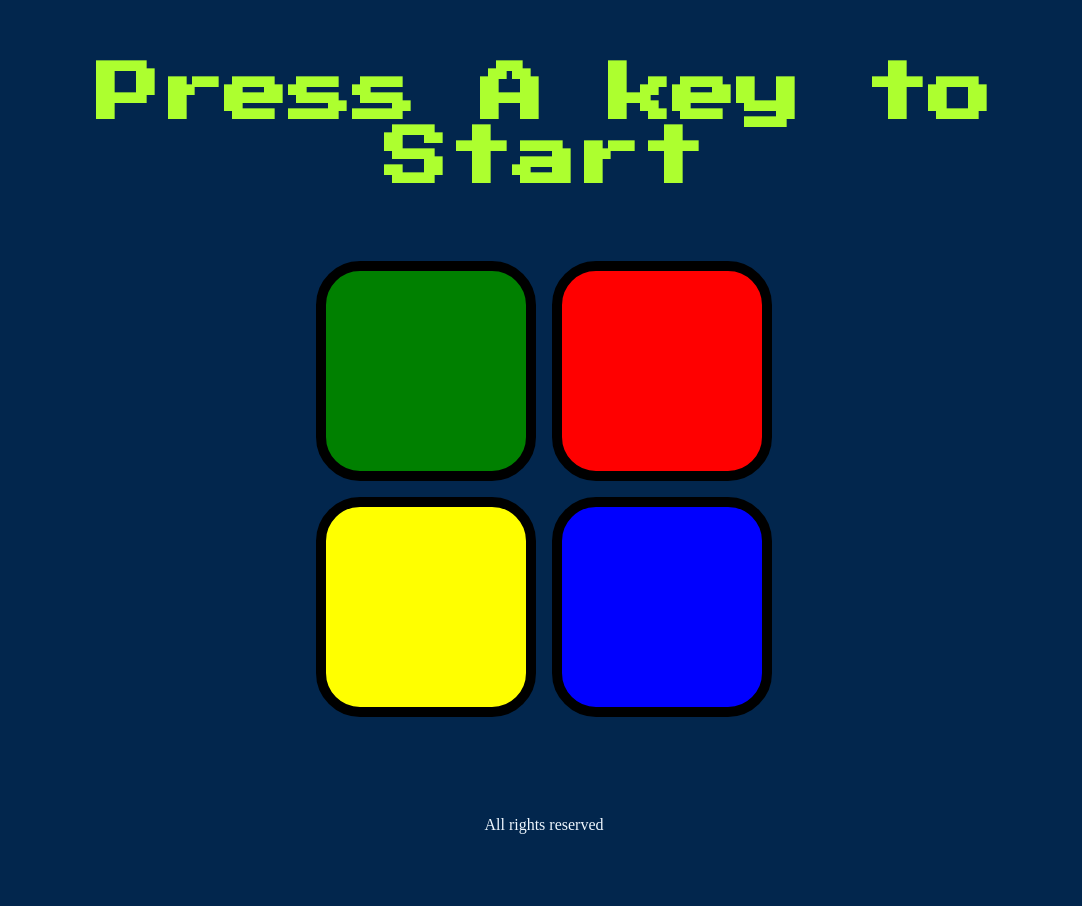
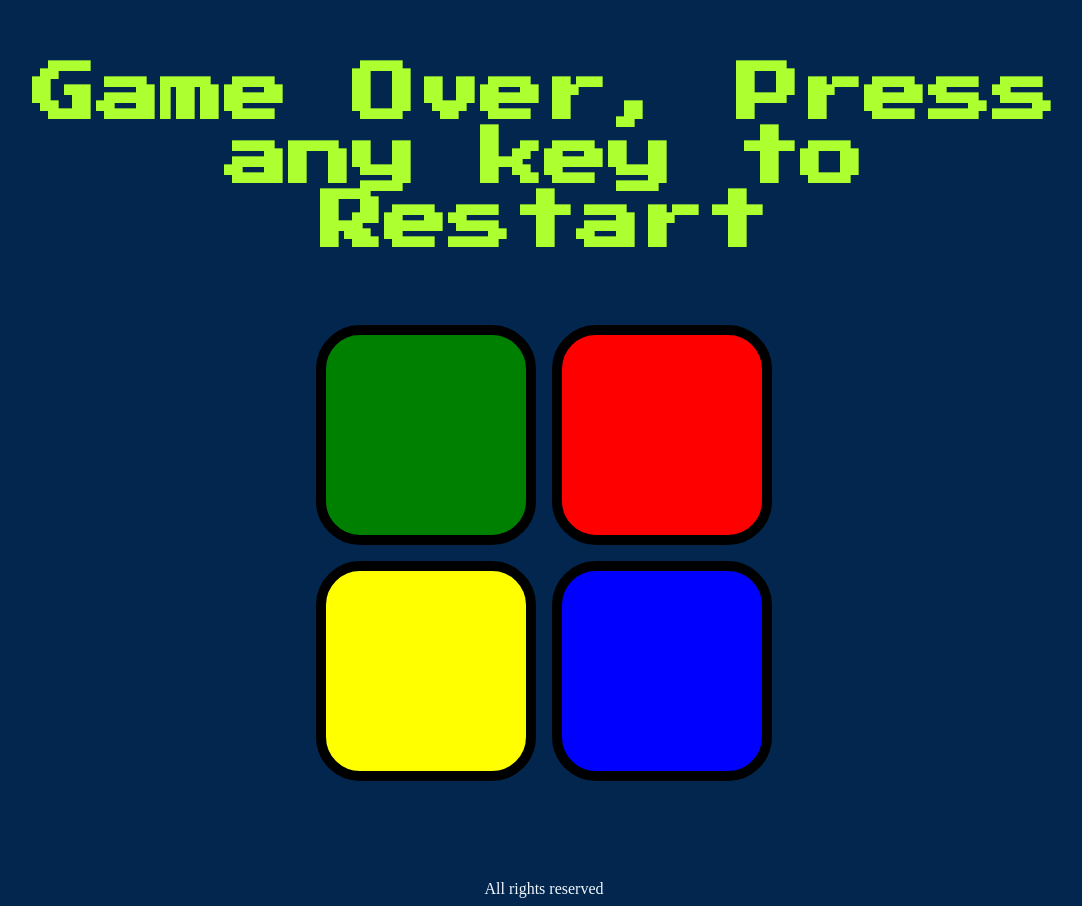
Before and after one commit to LamiaRimty/Simon-Game, a plain HTML site: page index.html in a window 1280 px wide. Both pictures are taken after a click on the element 521 px from the left and 370 px from the top of the page. Shown: the whole page, without its empty margins (96-1178 px from the left). Before the commit the page ends 842 px from the top, so only its background shows below. Drawn offline with nearby package versions, Linux system fonts and the light colour scheme.

Commit message:
Game Over

```diff
--- a/index.html
+++ b/index.html
@@ -10,7 +10,7 @@
 
 </head>
 <body>
-   <h1 class="game-title">Press A key to Start</h1>
+   <h1 id="game-title">Press A key to Start</h1>
 
    <div class="container">
     <div class="row">
--- a/index.js
+++ b/index.js
@@ -12,6 +12,7 @@ var level=0;  //create a new varible called level starts at 0
 $(document).keypress (function() {
 
  if(!started){
+  $("#game-title").text("Lavel"+level);
   nextSequence();
   started=true;
  }
@@ -22,23 +23,38 @@ $(".btn").click ( function() {
      userClickedPattern.push(userChosenColour);   //4. Add the contents of the variable userChosenColour created in step 2 to the end of this new userClickedPattern
       playSound(userChosenColour);
       animatePress(userChosenColour);
-     checkAnswer(userClickedPattern);  //8.2 Call checkAnswer() after a user has clicked and chosen their answer, passing in the index of the last answer in the user's sequence.
+     checkAnswer(userClickedPattern.length-1);  //8.2 Call checkAnswer() after a user has clicked and chosen their answer, passing in the index of the last answer in the user's sequence.
 });
 
 //8.1. Create a new function called checkAnswer(), it should take one input with the name currentLevel
 function checkAnswer(currentLevel){
-  if(userClickedPattern[currentLevel]===gamePattern[currentLevel]){
+  if(gamePattern[currentLevel]===userClickedPattern[currentLevel]){
     console.log("Success!");
-  }
 
-  if(userClickedPattern.length===gamePattern.length){      //8.4. If the user got the most recent answer right in step 3, then check that they have finished their sequence with another if statement.
-    setTimeout(function(){
-      nextSequence();                //8.5. Call nextSequence() after a 1000 millisecond delay.
-    },1000);
+    if(userClickedPattern.length===gamePattern.length){      //8.4. If the user got the most recent answer right in step 3, then check that they have finished their sequence with another if statement.
+      setTimeout(function(){
+        nextSequence();                //8.5. Call nextSequence() after a 1000 millisecond delay.
+      },1000);
+    }
+
   }
 
   else{
     console.log("Wrong!");
+    playSound("wrong"); //9.1 in the sound folder there is a sound called wrong,this play,if user got wrong
+
+    $("body").addClass("gameOver"); //9.2 add the gameOver class of css,in the body of the weebsite when user gets wrong answer thern remove it after 200ms
+
+   setTimeout(function(){
+
+    $("body").removeClass("gameOver");
+    },200);
+
+    $("#game-title").text("Game Over, Press any key to Restart");  //9. //3. Change the h1 title to say "Game Over, Press Any Key to Restart" if the user got the answer wrong.
+
+    startOver(); //10.2. Call startOver() if the user gets the sequence wrong.
+
+
   }
 }
 
@@ -64,6 +80,9 @@ function nextSequence(){  //1.inside the top of the index.js file ,create a new
 function playSound(name){         //2. Create a new function called playSound() that takes a single input parameter called name.
   var audio= new Audio("sounds/"+ name + ".mp3");   //3. Take the code we used to play sound in the nextSequence() function and add it to playSound().
   audio.play();
+
+
+
 }
 
 function animatePress(currentColour){   //1. Create a new function called animatePress(), it should take a single input parameter called currentColour.
@@ -72,3 +91,9 @@ function animatePress(currentColour){   //1. Create a new function called animat
      $("#"+currentColour).removeClass("pressed");
    },100);
 }
+
+function startOver(){   //10.3. create a fun Inside this function, you'll need to reset the values of level, gamePattern and started variables.
+  level=0;
+  gamePattern=[];
+  started=false;
+}
--- a/styles.css
+++ b/styles.css
@@ -3,7 +3,7 @@ body{
     background-color: #02264d;
 }
 
-.game-title{
+#game-title{
     color: greenyellow;
     font-size: 4rem;
     font-family: 'Press Start 2P', cursive;
@@ -48,3 +48,8 @@ footer{
     margin-top: 7%;
     color: aliceblue;
 }
+
+.gameOver{
+    background-color: red;
+    opacity: 0.8;
+}
```
